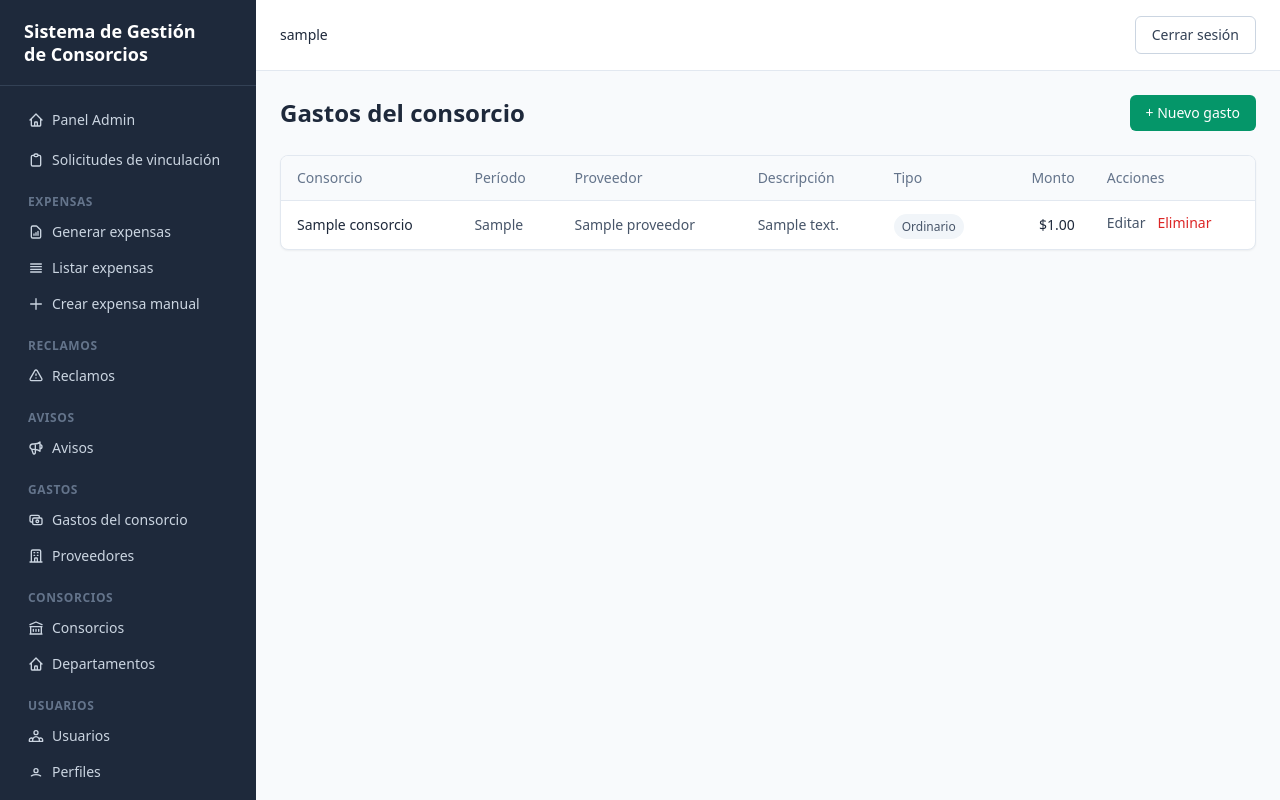
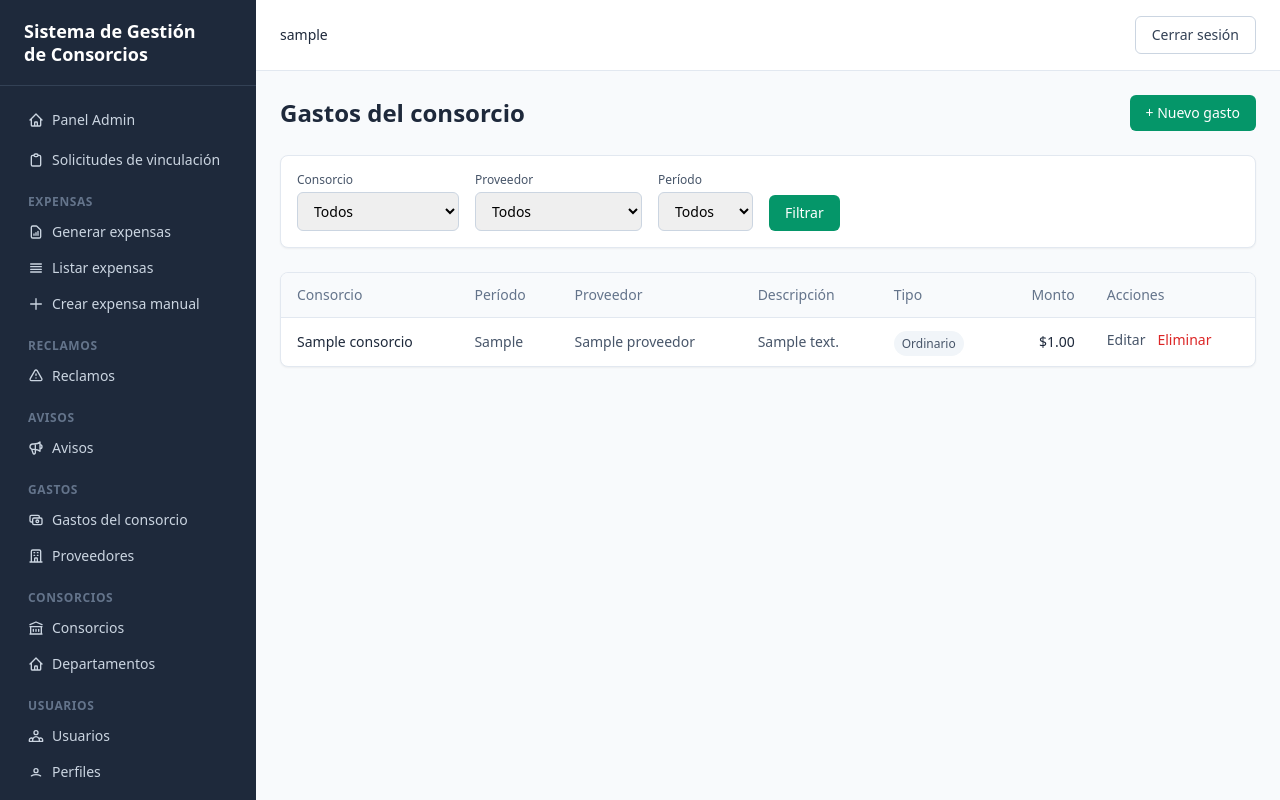
Before and after one commit to gogoroisler/TP-FINAL-BACKEND--IFTS18, a Django app: page /gastos/ in a window 1280 px wide. Run offline with Django 5.2, Linux system fonts and the light colour scheme; a user stored in the database is signed in; tables that the repository leaves empty hold one stand-in row (values such as "Sample post"); some libraries are stand-ins or nearby versions.

Commit message:
feat: filtros por consorcio, proveedor y período en listado de gastos

```diff
--- a/expensas/views.py
+++ b/expensas/views.py
@@ -186,7 +186,30 @@ class ListarGastosView(RolRequeridoMixin, ListView):
     context_object_name = 'gastos'
 
     def get_queryset(self):
-        return get_todos_los_gastos()
+        qs = get_todos_los_gastos()
+        consorcio_id = self.request.GET.get('consorcio_id')
+        proveedor_id = self.request.GET.get('proveedor_id')
+        periodo = self.request.GET.get('periodo')
+        if consorcio_id:
+            qs = qs.filter(consorcio_id=consorcio_id)
+        if proveedor_id:
+            qs = qs.filter(proveedor_id=proveedor_id)
+        if periodo:
+            qs = qs.filter(periodo=periodo)
+        return qs
+
+    def get_context_data(self, **kwargs):
+        context = super().get_context_data(**kwargs)
+        context['consorcios'] = get_todos_los_consorcios()
+        context['proveedores'] = get_todos_los_proveedores()
+        context['periodos'] = (
+            GastoConsorcio.objects.values_list('periodo', flat=True)
+            .distinct().order_by('-periodo')
+        )
+        context['consorcio_id_seleccionado'] = self.request.GET.get('consorcio_id', '')
+        context['proveedor_id_seleccionado'] = self.request.GET.get('proveedor_id', '')
+        context['periodo_seleccionado'] = self.request.GET.get('periodo', '')
+        return context
 
 
 @method_decorator(login_required, name='dispatch')
--- a/templates/gastos/listar.html
+++ b/templates/gastos/listar.html
@@ -8,6 +8,60 @@
        class="bg-emerald-600 hover:bg-emerald-700 text-white px-4 py-2 rounded-md font-medium transition-colors text-sm">
         + Nuevo gasto
     </a>
+</div>
+
+{# Panel de filtros #}
+<div class="bg-white border border-slate-200 rounded-lg shadow-sm p-4 mb-6">
+    <form method="get" class="flex flex-wrap items-end gap-4">
+        <div>
+            <label class="block text-xs font-medium text-slate-600 mb-1">Consorcio</label>
+            <select name="consorcio_id"
+                    class="border border-slate-300 rounded-md px-3 py-2 text-sm focus:outline-none focus:ring-2 focus:ring-emerald-500 focus:border-emerald-500">
+                <option value="">Todos</option>
+                {% for consorcio in consorcios %}
+                <option value="{{ consorcio.id }}"
+                    {% if consorcio_id_seleccionado == consorcio.id|stringformat:"s" %}selected{% endif %}>
+                    {{ consorcio.nombre }}
+                </option>
+                {% endfor %}
+            </select>
+        </div>
+        <div>
+            <label class="block text-xs font-medium text-slate-600 mb-1">Proveedor</label>
+            <select name="proveedor_id"
+                    class="border border-slate-300 rounded-md px-3 py-2 text-sm focus:outline-none focus:ring-2 focus:ring-emerald-500 focus:border-emerald-500">
+                <option value="">Todos</option>
+                {% for proveedor in proveedores %}
+                <option value="{{ proveedor.id }}"
+                    {% if proveedor_id_seleccionado == proveedor.id|stringformat:"s" %}selected{% endif %}>
+                    {{ proveedor.nombre }}
+                </option>
+                {% endfor %}
+            </select>
+        </div>
+        <div>
+            <label class="block text-xs font-medium text-slate-600 mb-1">Período</label>
+            <select name="periodo"
+                    class="border border-slate-300 rounded-md px-3 py-2 text-sm focus:outline-none focus:ring-2 focus:ring-emerald-500 focus:border-emerald-500">
+                <option value="">Todos</option>
+                {% for p in periodos %}
+                <option value="{{ p }}" {% if periodo_seleccionado == p %}selected{% endif %}>{{ p }}</option>
+                {% endfor %}
+            </select>
+        </div>
+        <div class="flex gap-2">
+            <button type="submit"
+                    class="bg-emerald-600 hover:bg-emerald-700 text-white px-4 py-2 rounded-md font-medium transition-colors text-sm">
+                Filtrar
+            </button>
+            {% if consorcio_id_seleccionado or proveedor_id_seleccionado or periodo_seleccionado %}
+            <a href="{% url 'listar_gastos' %}"
+               class="bg-white border border-slate-300 text-slate-700 hover:bg-slate-50 px-4 py-2 rounded-md font-medium transition-colors text-sm">
+                Limpiar
+            </a>
+            {% endif %}
+        </div>
+    </form>
 </div>
 
 {% if gastos %}
@@ -50,7 +104,13 @@
 </div>
 {% else %}
 <div class="bg-white border border-slate-200 rounded-lg shadow-sm p-12 text-center">
-    <p class="text-slate-500">No hay gastos registrados.</p>
+    <p class="text-slate-500">
+        {% if consorcio_id_seleccionado or proveedor_id_seleccionado or periodo_seleccionado %}
+            No hay gastos que coincidan con los filtros seleccionados.
+        {% else %}
+            No hay gastos registrados.
+        {% endif %}
+    </p>
 </div>
 {% endif %}
 
```
